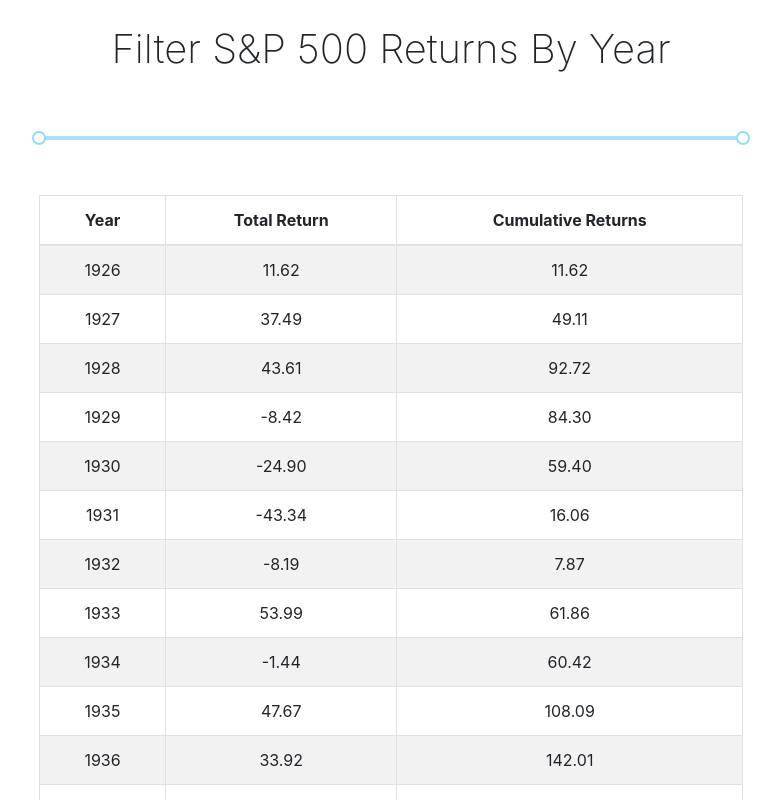
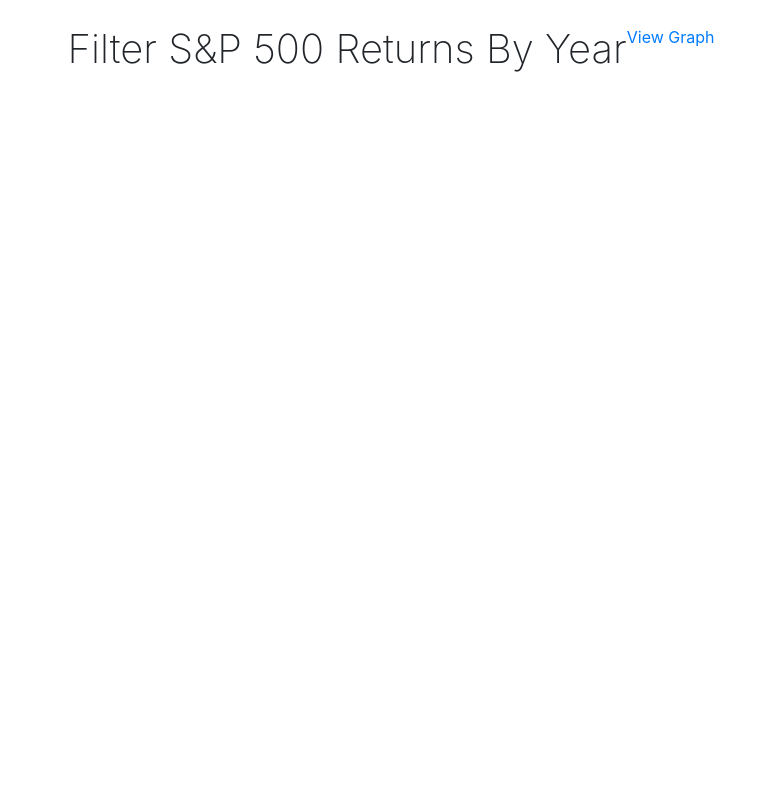
Before and after one commit to sashat14/Retireup-Challenge, a React (Create React App) app: page /graph in a window 1280 px wide. Shown: the top 800 px of the page, without its empty margins (249-1030 px from the left). Built offline with nearby package versions, Linux system fonts and the light colour scheme.

Commit message:
Add graph component

```diff
--- a/package.json
+++ b/package.json
@@ -7,20 +7,22 @@
     "@testing-library/react": "^9.3.2",
     "@testing-library/user-event": "^7.1.2",
     "bootstrap": "^4.4.1",
+    "d3": "^5.16.0",
     "gh-pages": "^2.2.0",
     "rc-slider": "^9.2.4",
     "react": "^16.13.1",
     "react-dom": "^16.13.1",
+    "react-router-dom": "^5.2.0",
     "react-scripts": "3.4.1",
     "reactstrap": "^8.4.1"
   },
-  "homepage":"https://sashat14.github.io/Retireup-Challenge",
+  "homepage": "https://sashat14.github.io/Retireup-Challenge",
   "scripts": {
     "start": "react-scripts start",
     "build": "react-scripts build",
     "test": "react-scripts test",
     "eject": "react-scripts eject",
-    "deploy":"gh-pages -d build"
+    "deploy": "gh-pages -d build"
   },
   "eslintConfig": {
     "extends": "react-app"
--- a/src/App.js
+++ b/src/App.js
@@ -1,8 +1,10 @@
 import React, { useState } from 'react';
+import { Route } from "react-router-dom";
 import './App.css';
 import returns from './data/annualReturnsData.js';
 import AnnualReturnsTable from './components/AnnualReturnsTable/AnnualReturnsTable.js';
 import AnnualReturnsSlider from './components/AnnualReturnsSlider/AnnualReturnsSlider.js';
+import AnnualReturnsGraph from './components/AnnualReturnsGraph/AnnualReturnsGraph.js'
 import Header from './components/Header/Header.js';
 
 function App() {
@@ -30,12 +32,14 @@
   return (
     <div className="App">
       <Header />
-      <AnnualReturnsSlider startYear={startYear}
+      <Route exact path="/"><AnnualReturnsSlider startYear={startYear}
                            endYear={endYear}
                            latestYear={latestYear}
                            handleSlideChange={handleSlideChange}
                            />
-      <AnnualReturnsTable returnsData={filterData()} />
+      </Route>
+      <Route exact path="/"><AnnualReturnsTable returnsData={filterData()} /></Route>
+      <Route path="/graph"><AnnualReturnsGraph returnsData={filterData()} /></Route>
     </div>
   );
 }
--- /dev/null
+++ b/src/components/AnnualReturnsGraph/AnnualReturnsGraph.js
@@ -0,0 +1,44 @@
+import React, { useRef, useEffect } from 'react';
+import { select,
+        scaleLinear,
+        max,
+        scaleBand,
+        axisLeft,
+        axisBottom,
+        format } from 'd3';
+
+
+const AnnualReturnsGraph = (props)=>{
+    const svgRef = useRef();
+    const svg = select(svgRef.current);
+    console.log(svg)
+
+    // useEffect((props)=>{
+    //     renderGraph()
+    // },[props.returnsData])
+    // console.log(props.returnsData)
+
+    // const width = Number(svg.attr('width'));
+    // const height = Number(svg.attr('height'));
+
+    // // const renderGraph = (props)=>{
+    // const margin = { top: 50, right: 40, bottom: 77, left: 180 };
+    // const innerWidth = width - margin.left - margin.right;
+    // const innerHeight = height - margin.top - margin.bottom;
+
+    // const xScale = scaleBand()
+    //     .domain(props.returnsData.map((data)=>data.year))
+    //     .range([0, 500])
+    //     .padding(0.1);
+
+    //const yScale = scaleLinear()
+    // }
+
+    return(
+        <div>
+            <svg ref={svgRef}></svg>
+        </div>
+    )
+}
+
+export default AnnualReturnsGraph;
--- a/src/components/AnnualReturnsTable/AnnualReturnsTable.js
+++ b/src/components/AnnualReturnsTable/AnnualReturnsTable.js
@@ -1,4 +1,5 @@
 import React from 'react';
+import { Link } from 'react-router-dom';
 import { Table } from 'reactstrap';
 import './AnnualReturnsTable.css';
 
--- a/src/components/Header/Header.js
+++ b/src/components/Header/Header.js
@@ -1,10 +1,12 @@
 import React from 'react';
+import { Link } from 'react-router-dom';
 import './Header.css';
 
 const Header = ()=>{
     return(
         <div className="hdr-container">
             <h1 className="hdr">Filter S&P 500 Returns By Year</h1>
+            <Link to="/graph">View Graph</Link>
         </div>
     )
 }
--- a/src/index.js
+++ b/src/index.js
@@ -1,5 +1,6 @@
 import React from 'react';
 import ReactDOM from 'react-dom';
+import {BrowserRouter as Router} from 'react-router-dom';
 import './index.css';
 import App from './App';
 import * as serviceWorker from './serviceWorker';
@@ -7,7 +8,7 @@
 
 ReactDOM.render(
   <React.StrictMode>
-    <App />
+    <Router><App /></Router>
   </React.StrictMode>,
   document.getElementById('root')
 );
```
Also changed, not shown: 1 other file (tests, documents, lock files or other folders).
